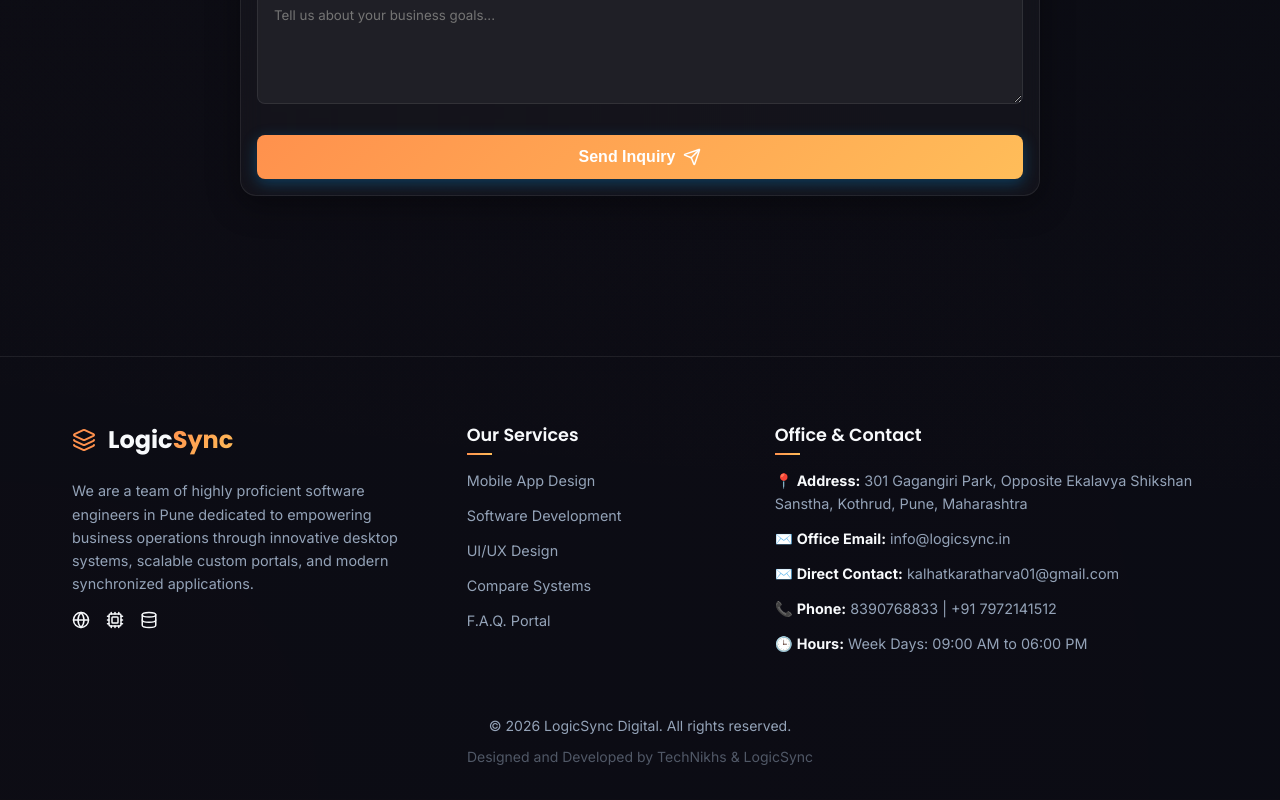
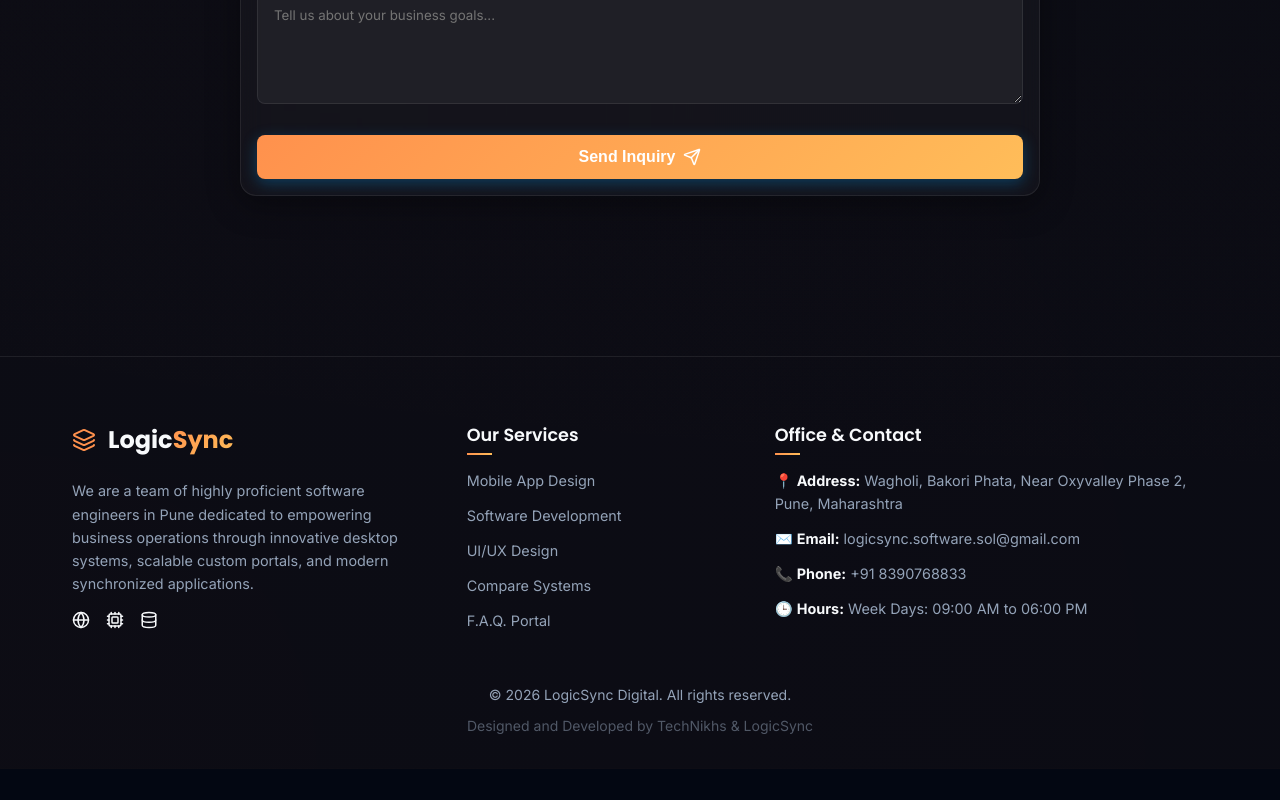
Before and after one commit to AtharvaKalhatkar/LogicSync-pvt-ltd, a React (Vite) app: page / in a window 1280 px wide. Shown: the part 7314-8114 px from the top of the page. After the commit the page ends 8083 px from the top, so only its background shows below. Built offline with nearby package versions, Linux system fonts and the light colour scheme.

Commit message:
Update footer contact details with custom address, email, and primary phone number

```diff
--- a/src/components/Footer.jsx
+++ b/src/components/Footer.jsx
@@ -43,12 +43,12 @@ const Footer = () => {
           {/* Col 3: Address & Contact */}
           <div className="footer-col">
             <h3>Office & Contact</h3>
-            <p>📍 <strong>Address:</strong> 301 Gagangiri Park, Opposite Ekalavya Shikshan Sanstha, Kothrud, Pune, Maharashtra</p>
-            <p>✉️ <strong>Office Email:</strong> info@logicsync.in</p>
-            <p>✉️ <strong>Direct Contact:</strong> {email}</p>
-            <p>📞 <strong>Phone:</strong> {phone} | +91 7972141512</p>
+            <p>📍 <strong>Address:</strong> Wagholi, Bakori Phata, Near Oxyvalley Phase 2, Pune, Maharashtra</p>
+            <p>✉️ <strong>Email:</strong> logicsync.software.sol@gmail.com</p>
+            <p>📞 <strong>Phone:</strong> +91 8390768833</p>
             <p>🕒 <strong>Hours:</strong> Week Days: 09:00 AM to 06:00 PM</p>
           </div>
+
         </div>
 
         <div className="footer-bottom">
```
